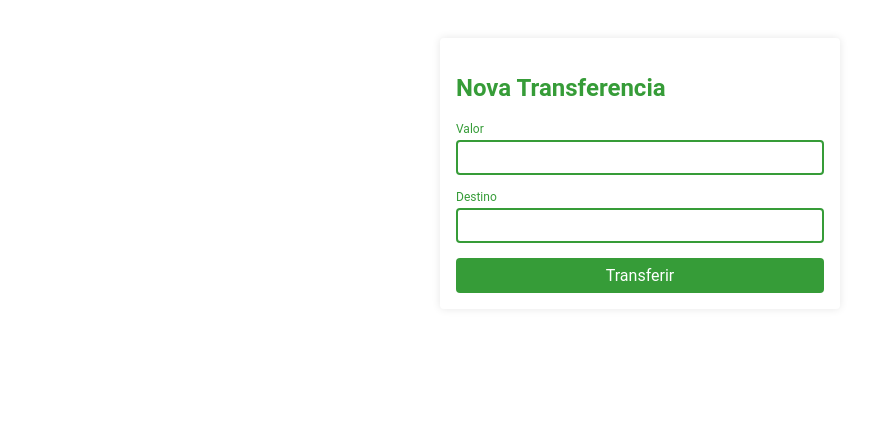
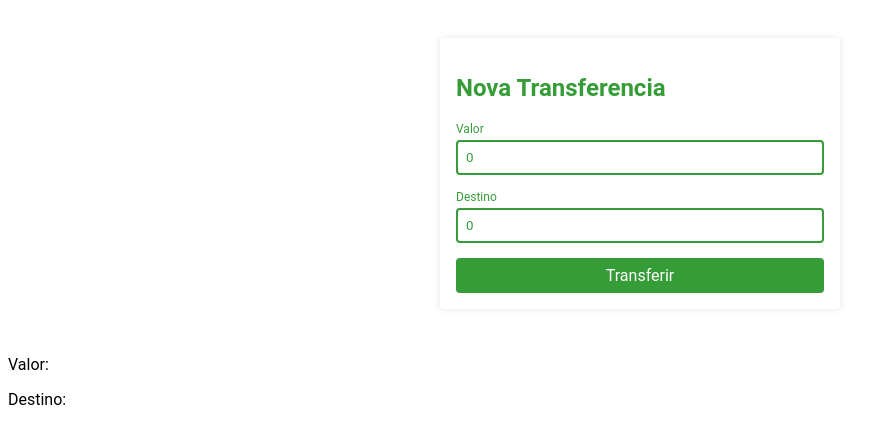
Before and after one commit to felixstenian/bytebank-angular, an Angular app: page / in a window 1280 px wide. Shown: the top 444 px of the page, without its empty margins (0-878 px from the left). Built offline with nearby package versions, Linux system fonts and the light colour scheme.

Commit message:
Exportando dados do componente

```diff
--- a/src/app/app.component.html
+++ b/src/app/app.component.html
@@ -1 +1,4 @@
-<app-nova-transferencia></app-nova-transferencia>
+<app-nova-transferencia (aoTransferir)="transferir($event)" ></app-nova-transferencia>
+
+<p>Valor: {{transferencia?.valor}} </p>
+<p>Destino: {{transferencia?.destino}} </p>
--- a/src/app/app.component.ts
+++ b/src/app/app.component.ts
@@ -7,4 +7,10 @@
 })
 export class AppComponent {
   title = 'bytebank';
+  transferencia: any;
+
+  transferir(event: any) {
+    console.log(event)
+    this.transferencia = event;
+  }
 }
--- a/src/app/nova-transferencia/nova-transferencia.component.ts
+++ b/src/app/nova-transferencia/nova-transferencia.component.ts
@@ -1,4 +1,4 @@
-import { Component } from "@angular/core";
+import { Component, EventEmitter, Output } from "@angular/core";
 
 @Component({
   selector: 'app-nova-transferencia',
@@ -7,13 +7,25 @@
 })
 export class NovaTransferenciaComponent {
 
-  valor: number;
-  destino: number;
+  @Output() aoTransferir = new EventEmitter<any>();
+
+  valor: number = 0;
+  destino: number = 0;
 
   transferir() {
     console.log('Solicitada nova trasnferência.')
-    console.log('Valor: ', this.valor)
-    console.log('Destino: ', this.destino)
+    // console.log('Valor: ', this.valor)
+    // console.log('Destino: ', this.destino)
+    this.aoTransferir.emit({
+      valor: this.valor,
+      destino: this.destino
+     })
+    this.limparCampor();
+  }
+
+  limparCampor() {
+    this.valor = 0;
+    this.destino = 0;
   }
 
 }
```
